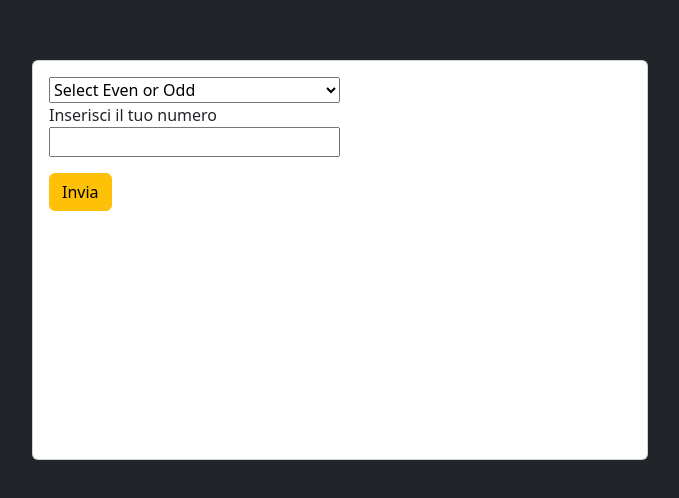
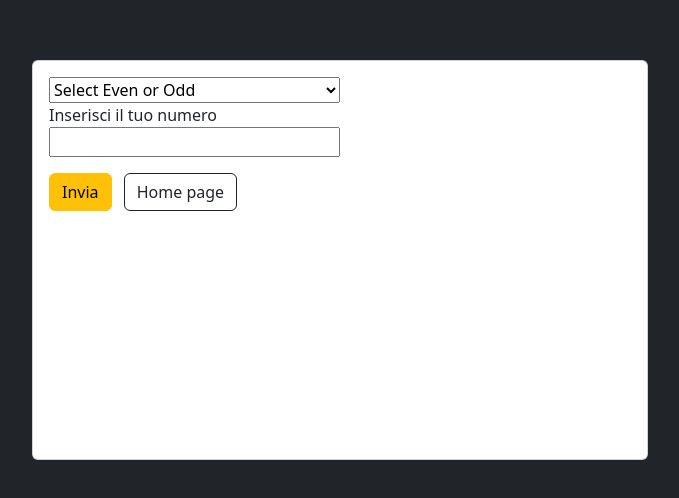
Before and after one commit to AlessandroPagliuca/js-paliedispari, a plain HTML site: page pages/paridispari.html in a window 1280 px wide. Shown: the part 140-638 px from the top of the page, without its empty margins (300-979 px from the left). Drawn offline with nearby package versions, Linux system fonts and the light colour scheme.

Commit message:
Added btn link for return in home page

```diff
--- a/pages/paridispari.html
+++ b/pages/paridispari.html
@@ -21,10 +21,9 @@
                 <input type="number" id="numUser" class="w-50" min="1" max="5">
                 <div class="my-3">
                     <button id="btnParDisp" class="btn btn-warning">Invia</button>
+                    <a class="btn btn-outline-dark mx-2" href="../index.html">Home page</a>
                 </div>
                 <h3 id="result" class="my-3 text-dark"></h3>
-
-
             </div>
         </div>
 
```
Also changed, not shown: pages/palidroma.html (+2 -0 lines).
